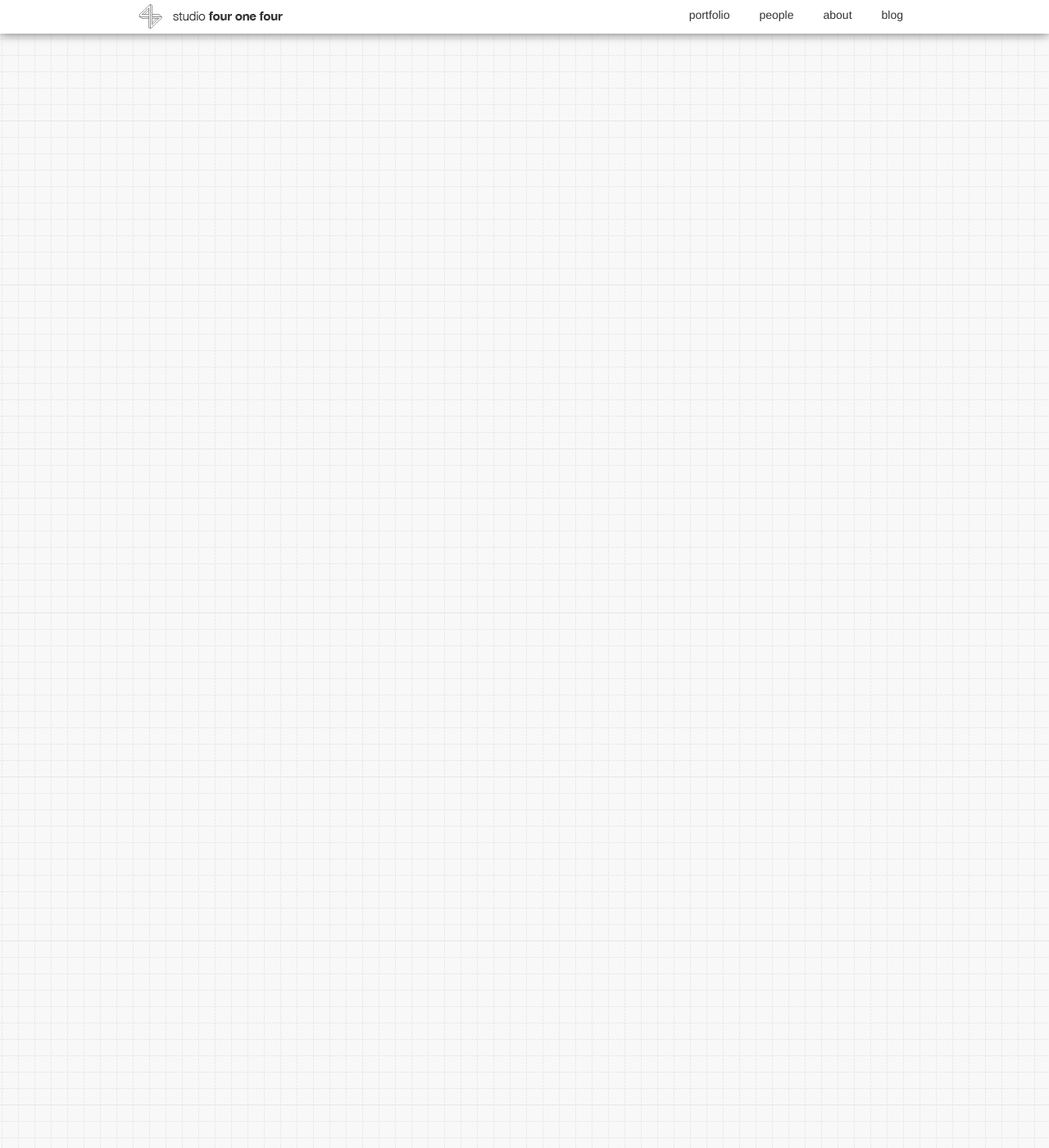
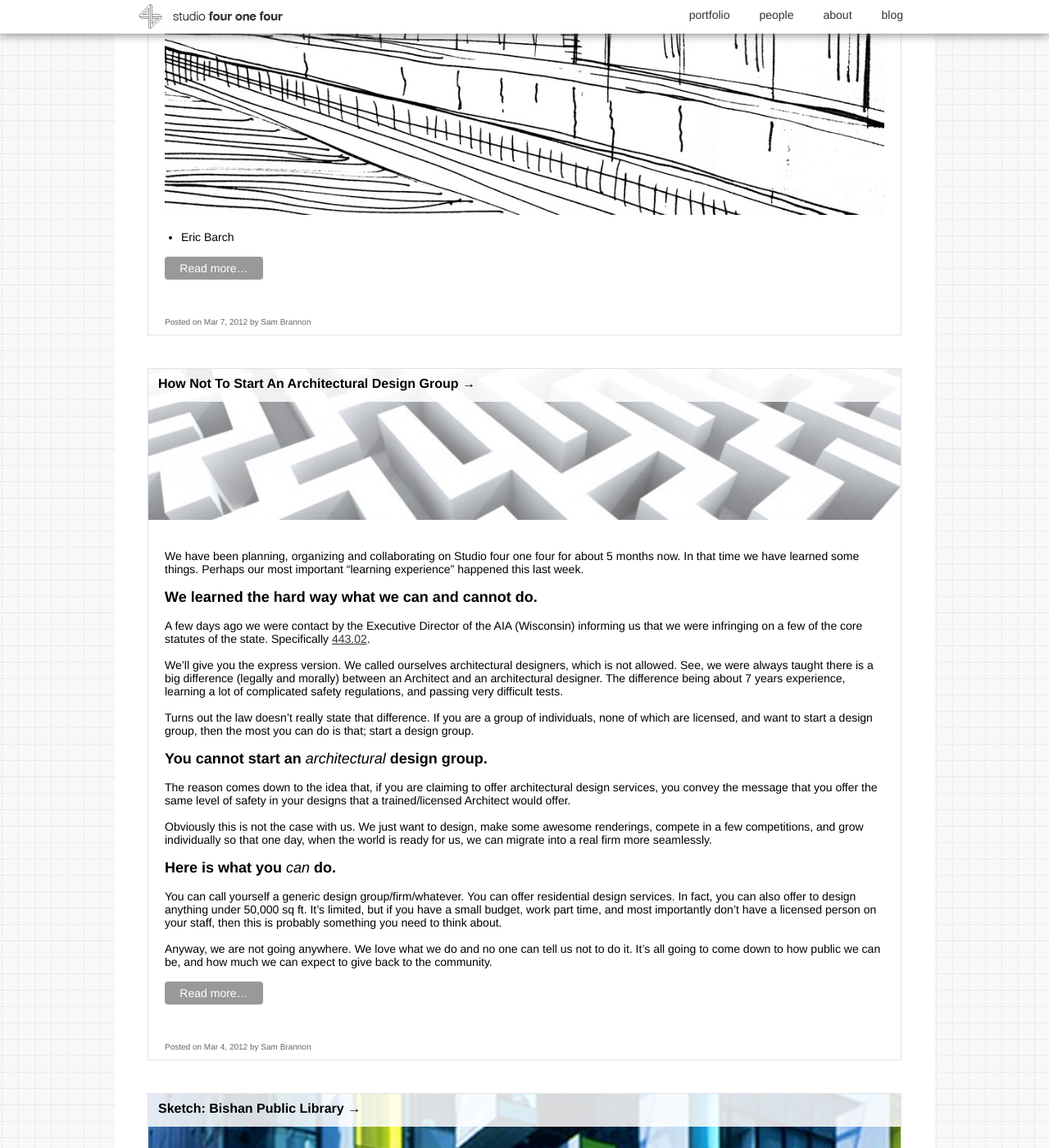
Before and after one commit to sambrannon/studiofouronefour.com, a Jekyll site: the page built from blog.html, in a window 1280 px wide and 1400 px high, scrolled down 7848 px. Shown: the whole window at 82% size. Built offline with Jekyll 4.4.1, drawn with Linux system fonts in a browser that asks for light colours; nearby versions of some CDN libraries; some of the changed text lies outside the part shown.

Commit message:
Added remaining blog posts.

```diff
--- /dev/null
+++ b/_posts/2012-02-27-sensory-rehabilitation-freetexture-package.md
@@ -0,0 +1,14 @@
+---
+layout: post
+title:  "Sensor[y rehab]ilitation – Free Texture Package"
+date:   2012-02-27
+image: sensory-rehab-blog-header-750x150.jpg
+---
+
+The Sensor[y Rehab]ilitation project was recently completed for a competition. We thought it would be beneficial for others to have an assembly of the graphic components we used to create the final image. Although we did not create most of these ourselves, we would like to give away the package for free. Hopefully it will help save you all some time.
+
+<a href="{{ "/downloads/" | prepend: site.baseurl }}sensory_rehabilitation_texture_pack.zip" class="download-btn">Download Package (25mb)</a>
+
+If you like the package, have any comments, want some insight or whatever feel free to contact us or leave a comment below.
+
+Thank you and enjoy!
--- /dev/null
+++ b/_posts/2012-02-29-sketch-bishan-public-library.md
@@ -0,0 +1,34 @@
+---
+layout: post
+title:  "Sketch: Bishan Public Library"
+date:   2012-02-29
+image: bishan-header.jpg
+---
+
+![Bishan]({{ "/img/blog/" | prepend: site.baseurl }}1329722697-bpl-07-700x567.jpg)
+
+“The metaphor of a tree house was invoked from the onset of design conceptualization to create an environment for learning via a journey of discovery and play. The use of skylights, trellises and colored glass transforms incoming daylight into a myriad of shades and colours, creating an intriguing dappled light quality within the library that simulates light filtered through the foliage of trees.”
+
+![Paul Steidl]({{ "/img/blog/" | prepend: site.baseurl }}2_22_12_Paul-700x526.jpg)
+- Paul Steidl
+
+![Ben Mather]({{ "/img/blog/" | prepend: site.baseurl }}12_2-22_Ben.jpg)
+- Ben Mather
+
+![Joe Buccini]({{ "/img/blog/" | prepend: site.baseurl }}2_22_12_Joe-700x860.jpg)
+- Joe Buccini
+
+![Ryan Bratz]({{ "/img/blog/" | prepend: site.baseurl }}2_22_2012_Ryan-700x921.jpg)
+- Ryan Bratz
+
+![Becky Lecey]({{ "/img/blog/" | prepend: site.baseurl }}2_22_2012_Becky-700x889.jpg)
+- Becky Lecey
+
+![Eric Barch]({{ "/img/blog/" | prepend: site.baseurl }}2_22_12_Eric-700x892.jpg)
+- Eric Barch
+
+![Sam Brannon]({{ "/img/blog/" | prepend: site.baseurl }}2_22_12_Sam-700x885.jpg)
+- Sam Brannon
+
+![Alex Harm]({{ "/img/blog/" | prepend: site.baseurl }}12_02-29_s414_sketch-700x958.jpg)
+- Alex Harm
--- /dev/null
+++ b/_posts/2012-03-05-how-not-to-start-an-architectural-design-group.md
@@ -0,0 +1,28 @@
+---
+layout: post
+title:  "How Not To Start An Architectural Design Group"
+date:   2012-03-04
+image: 1008265_93036894-750x150.jpg
+---
+
+We have been planning, organizing and collaborating on Studio four one four for about 5 months now. In that time we have learned some things. Perhaps our most important “learning experience” happened this last week.
+
+### We learned the hard way what we can and cannot do.
+
+A few days ago we were contact by the Executive Director of the AIA (Wisconsin) informing us that we were infringing on a few of the core statutes of the state. Specifically [443.02](https://docs.legis.wisconsin.gov/document/statutes/443.02).
+
+We'll give you the express version. We called ourselves architectural designers, which is not allowed. See, we were always taught there is a big difference (legally and morally) between an Architect and an architectural designer. The difference being about 7 years experience, learning a lot of complicated safety regulations, and passing very difficult tests.
+
+Turns out the law doesn’t really state that difference. If you are a group of individuals, none of which are licensed, and want to start a design group, then the most you can do is that; start a design group.
+
+### You cannot start an _architectural_ design group.
+
+The reason comes down to the idea that, if you are claiming to offer architectural design services, you convey the message that you offer the same level of safety in your designs that a trained/licensed Architect would offer.
+
+Obviously this is not the case with us. We just want to design, make some awesome renderings, compete in a few competitions, and grow individually so that one day, when the world is ready for us, we can migrate into a real firm more seamlessly.
+
+### Here is what you _can_ do.
+
+You can call yourself a generic design group/firm/whatever. You can offer residential design services. In fact, you can also offer to design anything under 50,000 sq ft. It’s limited, but if you have a small budget, work part time, and most importantly don’t have a licensed person on your staff, then this is probably something you need to think about.
+
+Anyway, we are not going anywhere. We love what we do and no one can tell us not to do it. It’s all going to come down to how public we can be, and how much we can expect to give back to the community.
--- /dev/null
+++ b/_posts/2012-03-07-sketch-black-and-white-house.md
@@ -0,0 +1,28 @@
+---
+layout: post
+title:  "Sketch: Black & White House"
+date:   2012-03-07
+image: bwhouse-header.jpg
+---
+
+![Jermey San]({{ "/img/blog/" | prepend: site.baseurl }}bwhouse-main.jpg)
+
+A 12000 sqm bungalow set in caldecott drive, singapore designed by [formwerkz architects](http://www.formwerkz.com/). Three volumes of varying sizes are arranged to take full advantage of this triangulated site. Blessed with a relatively untouched forest along the longest length of the site, we ran a 50m long, moat-like infinity pool along its boundary to reflect the foliage. The three volumes and its adjoining courtyards are entirely wrapped in black granite, in stark contrast to a predominately white interior… ([source](http://www.archdaily.com/211912/black-white-house-formwerkz-architects/))
+
+![Becky Lecey]({{ "/img/blog/" | prepend: site.baseurl }}2_29_2012_Becky.jpg)
+- Becky Lecey
+
+![Alex Harm]({{ "/img/blog/" | prepend: site.baseurl }}12_02-29_sketch_alex.jpg)
+- Alex Harm
+
+![Paul Steidl]({{ "/img/blog/" | prepend: site.baseurl }}12_02_29_Paul.jpg)
+- Paul Steidl
+
+![Ryan Bratz]({{ "/img/blog/" | prepend: site.baseurl }}2_29_2012_Ryan1.jpg)
+- Ryan Bratz
+
+![Sam Brannon]({{ "/img/blog/" | prepend: site.baseurl }}2_29_2012_Sam.jpg)
+- Sam Brannon
+
+![Eric Barch]({{ "/img/blog/" | prepend: site.baseurl }}2_29_2012_Eric.jpg)
+- Eric Barch
--- /dev/null
+++ b/_posts/2012-03-12-winning-competition-sensory-rehabilitation.md
@@ -0,0 +1,23 @@
+---
+layout: post
+title:  "Winning Competition: Sensory Rehabilitation"
+date:   2012-03-12
+image: winner011.jpg
+---
+
+## Studio four one four has won its first competition!
+
+Hosted by [The Socio Design Foundation](http://www.sociodesignfoundation.org/), this competition’s challenge was to distill an idea down to a single vignette. The guidelines? Literally one line; “Space for the Rehabilitating”.
+
+
+The monthly competition held by the SCF, to “recognized the spatial impact on the psyche of society,” is only our second entry into competitions since inception of the group, and has already yielded us a win.
+
+We assembled a team to solve their design problem.  The solution presented was to question the connotations of the word “Rehabilitation”, and present in a light that everyone could be part of.  As in our depiction, we took the city and it’s sensory overloading nature and developed a journey for an individual to take a reprieve, or moment of repose among the chaos.
+
+The figurative tunnel “journey” for each person would be to gradually take each stimuli away to make the participant aware of their senses that are being bombarded, and then reintroducing them in a healing way.  Rehabilitating the individual on the personal level.  When fully recharged, they can make the journey back to their daily lives but are aware of themselves and their surroundings; they are rehabilitated.
+
+Team members included: Alex Harm, Joe Buccini, Nick Mather, Ryan Bratz
+
+<a href="#" class="download-btn">View Project in Portfolio</a>
+
+<a href="{{ "/downloads/" | prepend: site.baseurl }}sensory_rehabilitation_texture_pack.zip" class="download-btn">Download texture package for this project</a>
```
Also changed, not shown: _layouts/post.html (+27 -12 lines), _posts/2012-02-02-sketch-ecotourism-center.md (+22 -1 lines), 1 other file.
